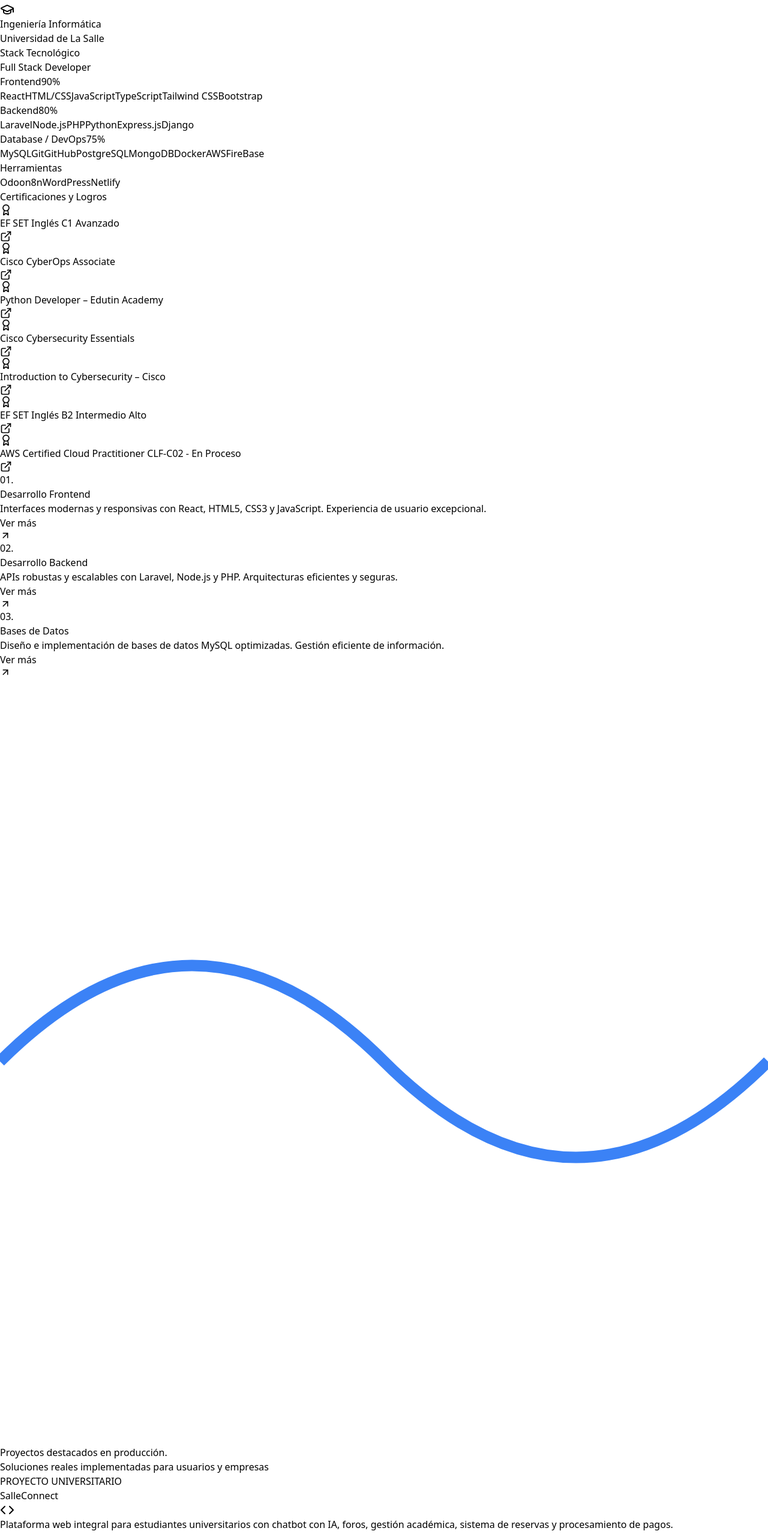
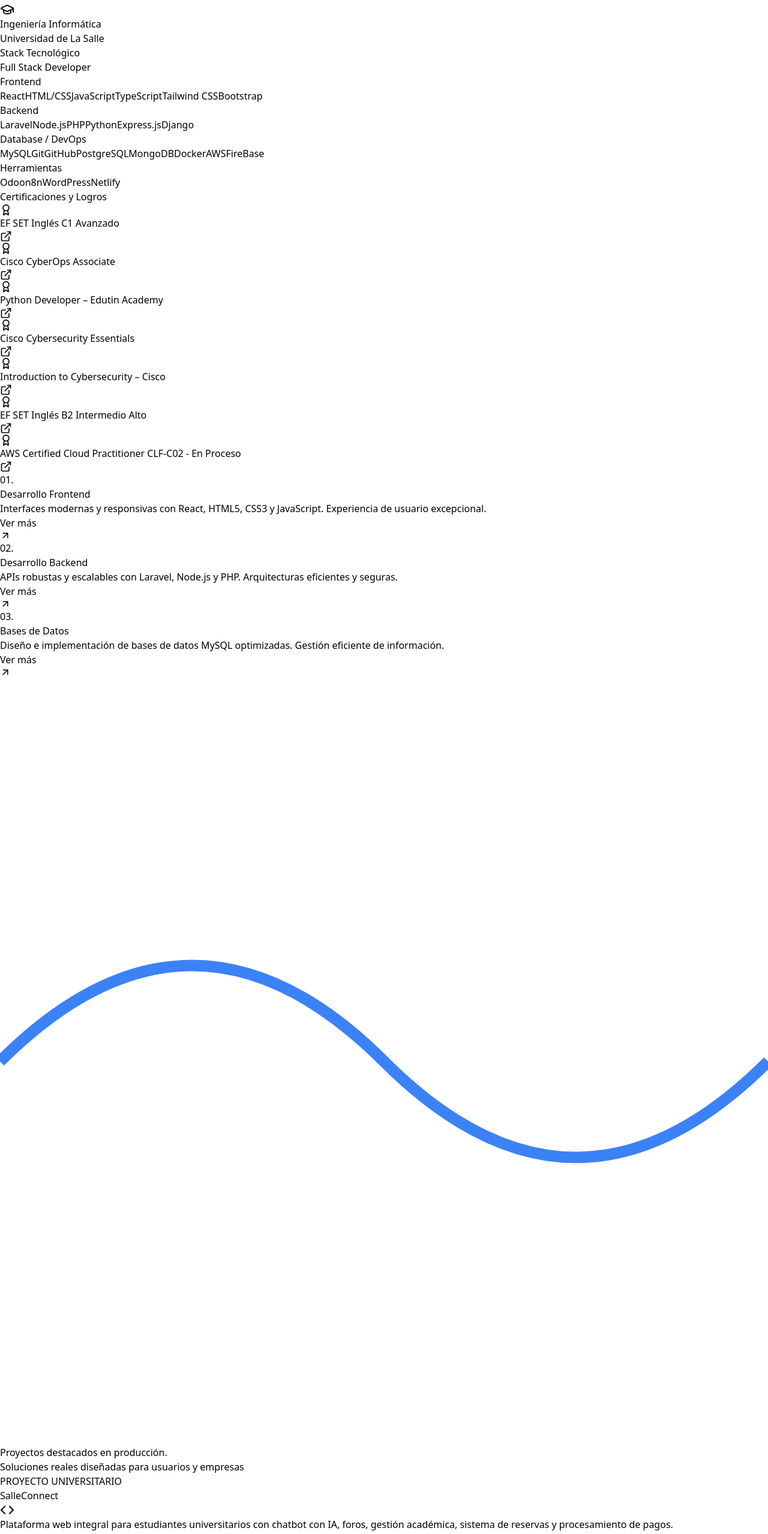
Before and after one commit to GarZa402/Portafolio, a React (Vite) app: page / in a window 1280 px wide. Shown: the part 2066-4624 px from the top of the page at 60% size. Built offline with nearby package versions, Linux system fonts and the light colour scheme.

Commit message:
refactor(portfolio): update skill bars and improve text content
- Remove percentage indicators from skill bars and make all bars full width
- Update project description text for better clarity
- Simplify location information in footer

```diff
--- a/src/App.jsx
+++ b/src/App.jsx
@@ -443,10 +443,9 @@ const Portfolio = () => {
                 <div>
                   <div className="flex justify-between mb-2">
                     <span className="text-gray-300 font-semibold">Frontend</span>
-                    <span className="text-blue-400 font-bold">90%</span>
                   </div>
                   <div className="h-3 bg-gray-900 rounded-full overflow-hidden">
-                    <div className="h-full w-9/11 bg-gradient-to-r from-blue-500 to-blue-400 rounded-full"></div>
+                    <div className="h-full w-5/5 bg-gradient-to-r from-blue-500 to-blue-400 rounded-full"></div>
                   </div>
                   <div className="flex gap-2 mt-2 flex-wrap">
                     <span className="text-xs bg-gray-900 px-2 py-1 rounded text-gray-400">React</span>
@@ -461,10 +460,9 @@ const Portfolio = () => {
                 <div>
                   <div className="flex justify-between mb-2">
                     <span className="text-gray-300 font-semibold">Backend</span>
-                    <span className="text-blue-400 font-bold">80%</span>
                   </div>
                   <div className="h-3 bg-gray-900 rounded-full overflow-hidden">
-                    <div className="h-full w-4/5 bg-gradient-to-r from-blue-500 to-blue-400 rounded-full"></div>
+                    <div className="h-full w-5/5 bg-gradient-to-r from-blue-500 to-blue-400 rounded-full"></div>
                   </div>
                   <div className="flex gap-2 mt-2 flex-wrap">
                     <span className="text-xs bg-gray-900 px-2 py-1 rounded text-gray-400">Laravel</span>
@@ -479,10 +477,9 @@ const Portfolio = () => {
                 <div>
                   <div className="flex justify-between mb-2">
                     <span className="text-gray-300 font-semibold">Database / DevOps</span>
-                    <span className="text-blue-400 font-bold">75%</span>
                   </div>
                   <div className="h-3 bg-gray-900 rounded-full overflow-hidden">
-                    <div className="h-full w-4/5 bg-gradient-to-r from-blue-500 to-blue-400 rounded-full"></div>
+                    <div className="h-full w-5/5 bg-gradient-to-r from-blue-500 to-blue-400 rounded-full"></div>
                   </div>
                   <div className="flex gap-2 mt-2 flex-wrap">
                     <span className="text-xs bg-gray-900 px-2 py-1 rounded text-gray-400">MySQL</span>
@@ -621,7 +618,7 @@ const Portfolio = () => {
               Proyectos <span className="text-blue-400">destacados</span> en producción.
             </h2>
             <p className="text-gray-400 text-lg max-w-2xl mx-auto">
-              Soluciones reales implementadas para usuarios y empresas
+              Soluciones reales diseñadas para usuarios y empresas
             </p>
           </div>
 
@@ -957,7 +954,7 @@ const Portfolio = () => {
           </div>
 
           <p className="text-gray-500 text-sm mt-8">
-            💙 Respuesta en menos de 24 horas • Basado en Medellín, Colombia
+            💙 Respuesta en menos de 24 horas • Medellín, Colombia
           </p>
           </div>
         </div>
```
